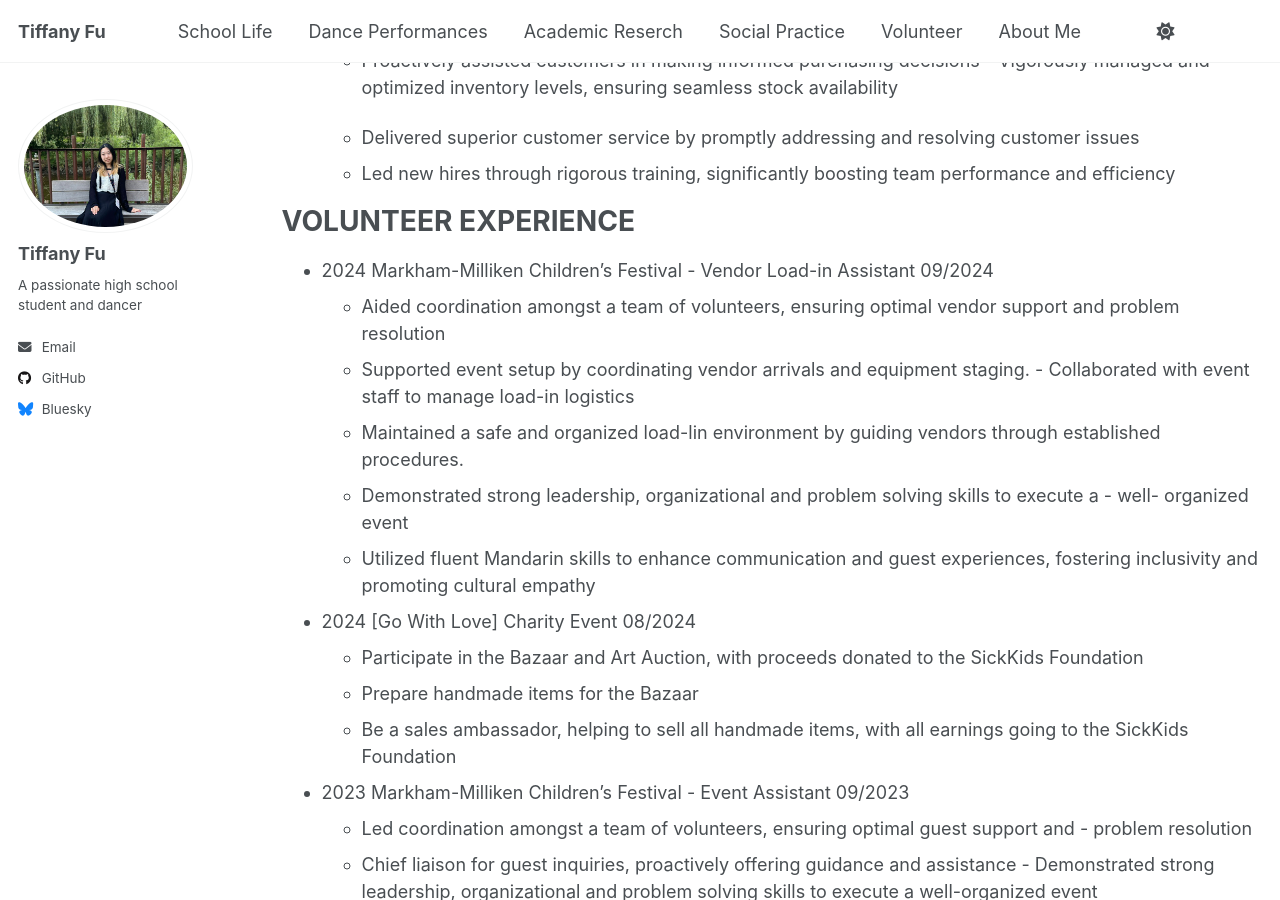
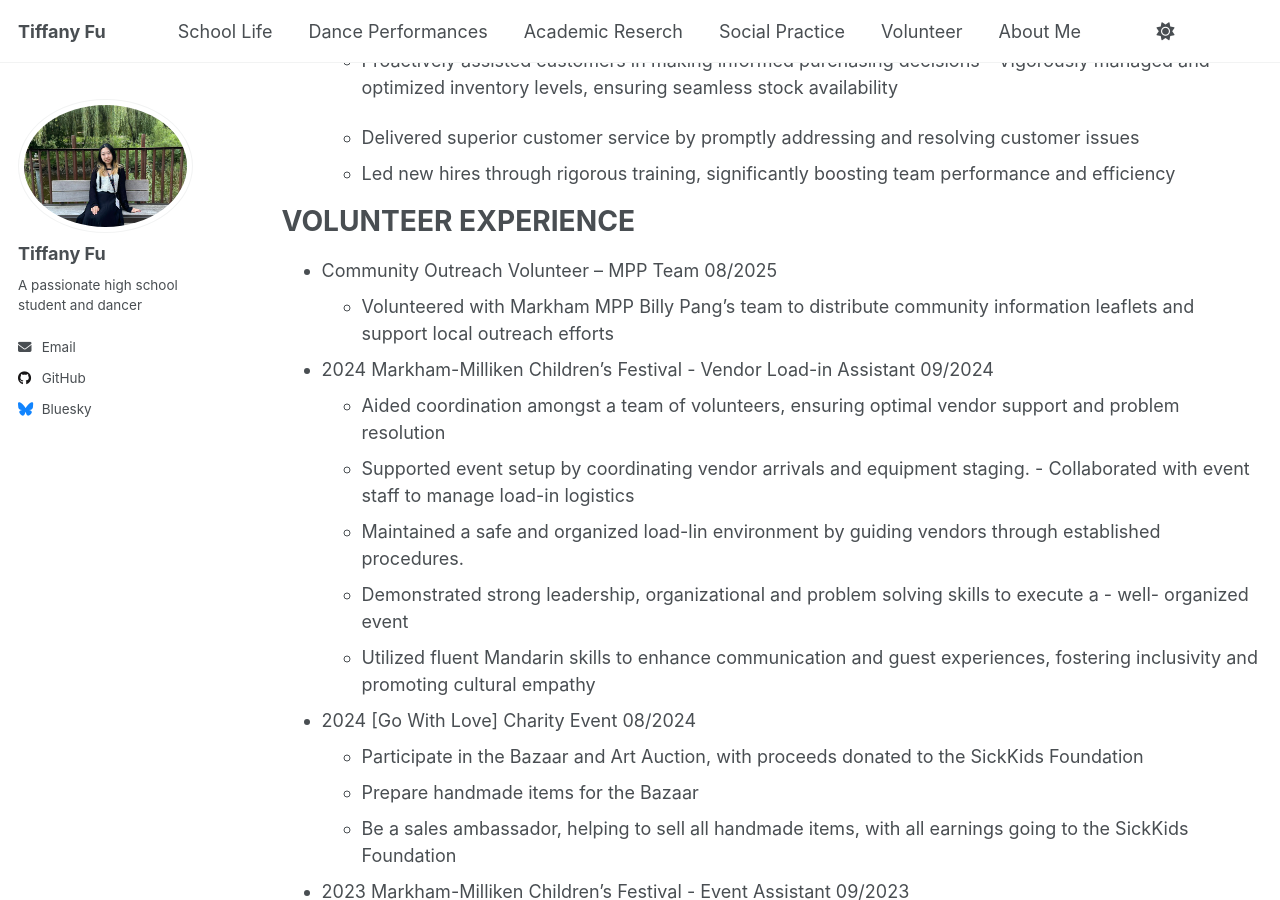
Before and after one commit to TiffanyJTFu/TiffanyFu, a Jekyll site: the page built from _pages/cv.md, in a window 1280 px wide and 900 px high, scrolled down 1582 px. Built offline with Jekyll 4.4.1, drawn with Linux system fonts in a browser that asks for light colours; a script that is not in the unit is left out.

Commit message:
Update cv.md

```diff
--- a/_pages/cv.md
+++ b/_pages/cv.md
@@ -59,6 +59,8 @@ WORK EXPERIENCE
 
 VOLUNTEER EXPERIENCE
 ======
+ * Community Outreach Volunteer – MPP Team 08/2025
+   * Volunteered with Markham MPP Billy Pang’s team to distribute community information leaflets and support local outreach efforts
  * 2024 Markham-Milliken Children's Festival - Vendor Load-in Assistant 09/2024
    * Aided coordination amongst a team of volunteers, ensuring optimal vendor support and problem
   resolution
```
